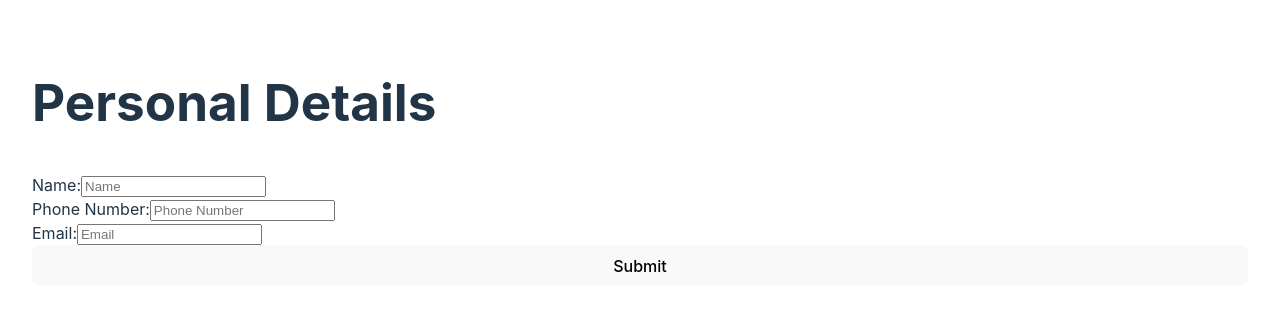
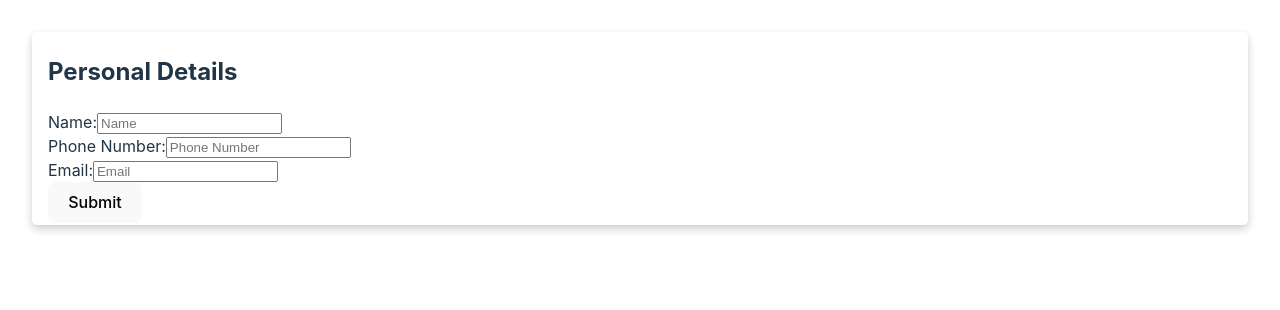
Before and after one commit to Amrmb-05/CV-Application, a React (Vite) app in the folder my-first-react-app/: page / in a window 1280 px wide. Shown: the top 310 px of the page. Built offline with nearby package versions, Linux system fonts and the light colour scheme.

Commit message:
Style form and section elements

```diff
--- a/my-first-react-app/src/App.css
+++ b/my-first-react-app/src/App.css
@@ -5,8 +5,15 @@
 
 }
 
-#general {
+form {
   display: flex;
   flex-direction: column;
   flex: auto;
+  padding: 2px 16px;
 }
+
+section {
+  box-shadow: 0 4px 8px 0 rgba(0,0,0,0.2);
+  transition: 0.3s;
+  border-radius: 5px
+}
--- a/my-first-react-app/src/components/General.jsx
+++ b/my-first-react-app/src/components/General.jsx
@@ -22,7 +22,7 @@ export default function GeneralForm( {submitGeneralForm} ) {
     return (
         <section>
             <form id="general" action='' onSubmit={submitGeneralForm}>
-                <h1>Personal Details</h1>
+                <h2>Personal Details</h2>
                     <Input
 
                         title="Name"
--- a/my-first-react-app/src/index.css
+++ b/my-first-react-app/src/index.css
@@ -3,9 +3,8 @@
   line-height: 1.5;
   font-weight: 400;
 
-  color-scheme: light dark;
-  color: rgba(255, 255, 255, 0.87);
-  background-color: #242424;
+  /* color-scheme: light dark; */
+  background-color: white;
 
   font-synthesis: none;
   text-rendering: optimizeLegibility;
@@ -33,9 +32,10 @@ button {
   font-size: 1em;
   font-weight: 500;
   font-family: inherit;
-  background-color: #1a1a1a;
+  background-color: #faf7f7;
   cursor: pointer;
   transition: border-color 0.25s;
+  width: fit-content;
 }
 button:hover {
   border-color: #646cff;
```
Also changed, not shown: 1 other file (tests, documents, lock files or other folders).
